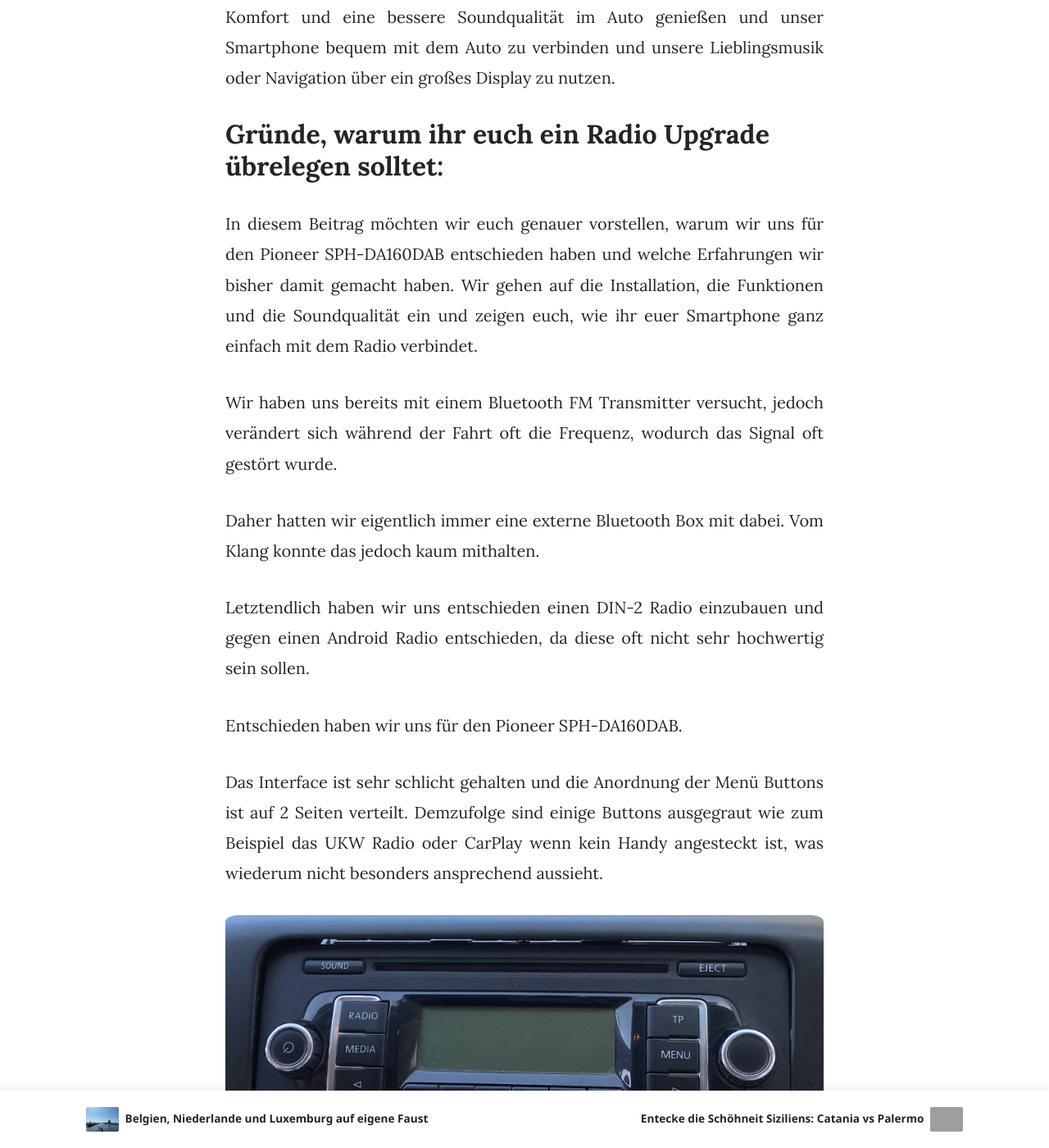
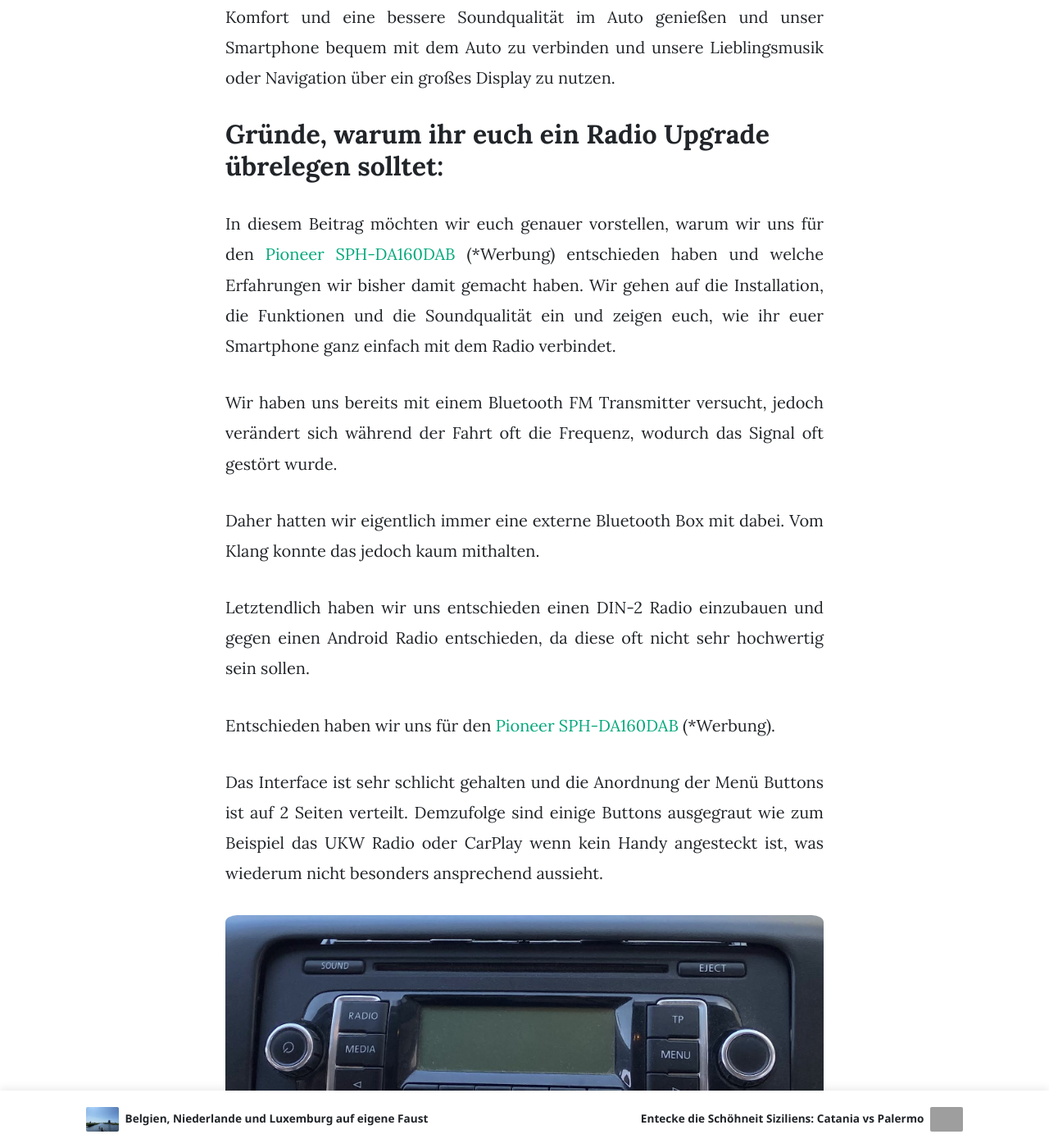
Before and after one commit to travelbuddi/travelbuddi.github.io, a Jekyll site: the page built from _posts/2023-03-31-campervan-part1-radio.md, in a window 1280 px wide and 1400 px high, scrolled down 746 px. Shown: the whole window at 82% size. Built offline with Jekyll 4.4.1, drawn with Linux system fonts in a browser that asks for light colours; nearby versions of some CDN libraries; grey boxes are pictures that could not be loaded.

Commit message:
Add affiliate for pioneer

```diff
--- a/_posts/2023-03-31-campervan-part1-radio.md
+++ b/_posts/2023-03-31-campervan-part1-radio.md
@@ -13,7 +13,7 @@ Mit dem Einbau eines modernen DIN-2 Radios wollten wir endlich mehr Komfort und
 
 ## Gründe, warum ihr euch ein Radio Upgrade übrelegen solltet:
 
-In diesem Beitrag möchten wir euch genauer vorstellen, warum wir uns für den Pioneer SPH-DA160DAB entschieden haben und welche Erfahrungen wir bisher damit gemacht haben. Wir gehen auf die Installation, die Funktionen und die Soundqualität ein und zeigen euch, wie ihr euer Smartphone ganz einfach mit dem Radio verbindet.
+In diesem Beitrag möchten wir euch genauer vorstellen, warum wir uns für den <a href="https://amzn.to/3MUbPWx">Pioneer SPH-DA160DAB</a> (*Werbung) entschieden haben und welche Erfahrungen wir bisher damit gemacht haben. Wir gehen auf die Installation, die Funktionen und die Soundqualität ein und zeigen euch, wie ihr euer Smartphone ganz einfach mit dem Radio verbindet.
 
 Wir haben uns bereits mit einem Bluetooth FM Transmitter versucht, jedoch verändert sich während der Fahrt oft die Frequenz, wodurch das Signal oft gestört wurde.
 
@@ -21,7 +21,7 @@ Daher hatten wir eigentlich immer eine externe Bluetooth Box mit dabei. Vom Klan
 
 Letztendlich haben wir uns entschieden einen DIN-2 Radio einzubauen und gegen einen Android Radio entschieden, da diese oft nicht sehr hochwertig sein sollen.
 
-Entschieden haben wir uns für den Pioneer SPH-DA160DAB.
+Entschieden haben wir uns für den  <a href="https://amzn.to/3MUbPWx">Pioneer SPH-DA160DAB</a> (*Werbung).
 
 Das Interface ist sehr schlicht gehalten und die Anordnung der Menü Buttons ist auf 2 Seiten verteilt. Demzufolge sind einige Buttons ausgegraut wie zum Beispiel das UKW Radio oder CarPlay wenn kein Handy angesteckt ist, was wiederum nicht besonders ansprechend aussieht.
 
```
